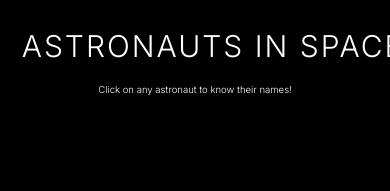
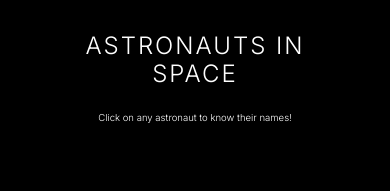
Before and after one commit to javierslabs/astronauts-in-space, a plain HTML site: page index.html in a window 390 px wide. Shown: the top 191 px of the page. Drawn offline with Linux system fonts and the light colour scheme; no server answers.

Commit message:
more changes to iphone display

```diff
--- a/script.js
+++ b/script.js
@@ -214,11 +214,11 @@ function createAstronautElements(astronauts) {
         // Safe zones with padding
         const safeZones = [
             {
-                // Header zone with padding of 1.5 times astronaut size below
+                // Header zone with reduced padding
                 x: 0,
                 y: header.top,
                 width: viewport.width,
-                height: header.height + (currentSize * 1.5) // Changed to 1.5 times astronaut size
+                height: header.height + (currentSize * 1.2) // Reduced from 1.5 to 1.2
             },
             {
                 // Circle zone
--- a/style.css
+++ b/style.css
@@ -33,7 +33,7 @@ body {
     align-items: center;
     background-color: rgb(0, 0, 0);
     width: 100%;
-    padding-bottom: 20px; /* Add padding below header */
+    padding-bottom: 10px; /* Reduced from 20px */
 }
 
 /* Header */
@@ -141,10 +141,13 @@ h2 {
     }
 
     h1 {
-        font-size: calc(var(--base-size) * 0.22);
+        font-size: min(calc(var(--base-size) * 0.22), 24px); /* Added min to cap size */
         padding: 12px;
         height: 52px;
         line-height: 28px;
+        white-space: normal; /* Allow text to wrap if needed */
+        height: auto; /* Allow height to adjust to content */
+        min-height: 52px; /* Maintain minimum height */
     }
 
     .astronaut-container {
```
